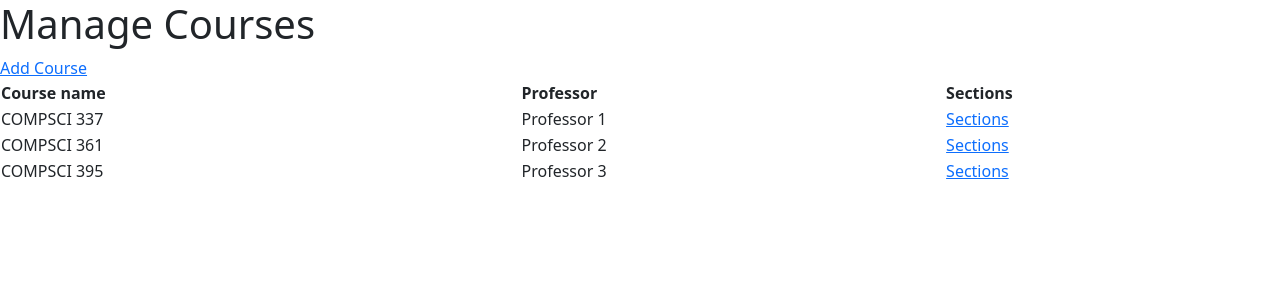
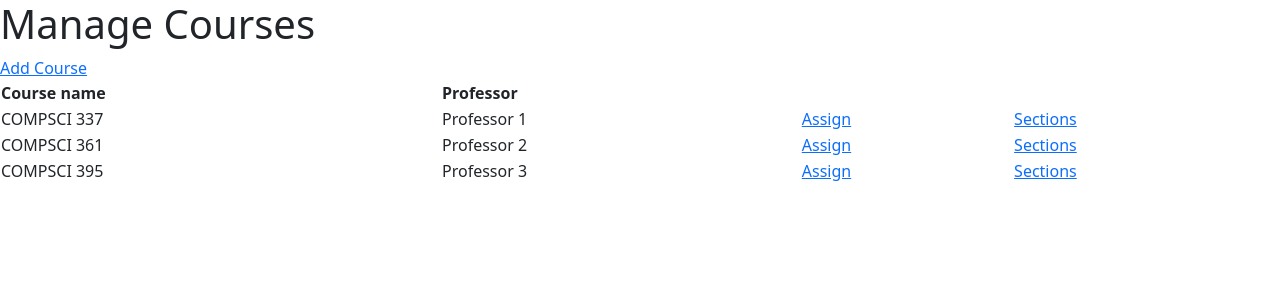
Before and after one commit to st8991/Ta_App_Vikings_Creed, a Django app: page /home/courseManagement.html/ in a window 1280 px wide. Shown: the top 300 px of the page. Run offline with Django 4.2, Linux system fonts and the light colour scheme; data that the repository does not hold is empty.

Commit message:
Create AssignsPage.html and add links in courseManagement.html

```diff
--- a/templates/mainTemplates/courseManagement.html
+++ b/templates/mainTemplates/courseManagement.html
@@ -9,22 +9,24 @@
       <tr>
         <th>Course name</th>
         <th>Professor</th>
-        <th>Sections</th>
       </tr>
       <tr>
         <td>COMPSCI 337</td>
         <td>Professor 1</td>
-        <td><a href = "">Sections</a></td>
+         <td><a href = "AssignsPage.html">Assign</a></td>
+        <td><a href = "sectionManagement.html">Sections</a></td>
       </tr>
       <tr>
         <td>COMPSCI 361</td>
         <td>Professor 2</td>
-        <td><a href = "">Sections</a></td>
+        <td><a href = "AssignsPage.html">Assign</a></td>
+        <td><a href = "sectionManagement.html">Sections</a></td>
       </tr>
       <tr>
         <td>COMPSCI 395</td>
         <td>Professor 3</td>
-        <td><a href = "">Sections</a></td>
+        <td><a href = "AssignsPage.html">Assign</a></td>
+        <td><a href = "sectionManagement.html">Sections</a></td>
       </tr>
     </table>
 
```
Also changed, not shown: templates/mainTemplates/AssignsPage.html (added, +28 -0 lines).
